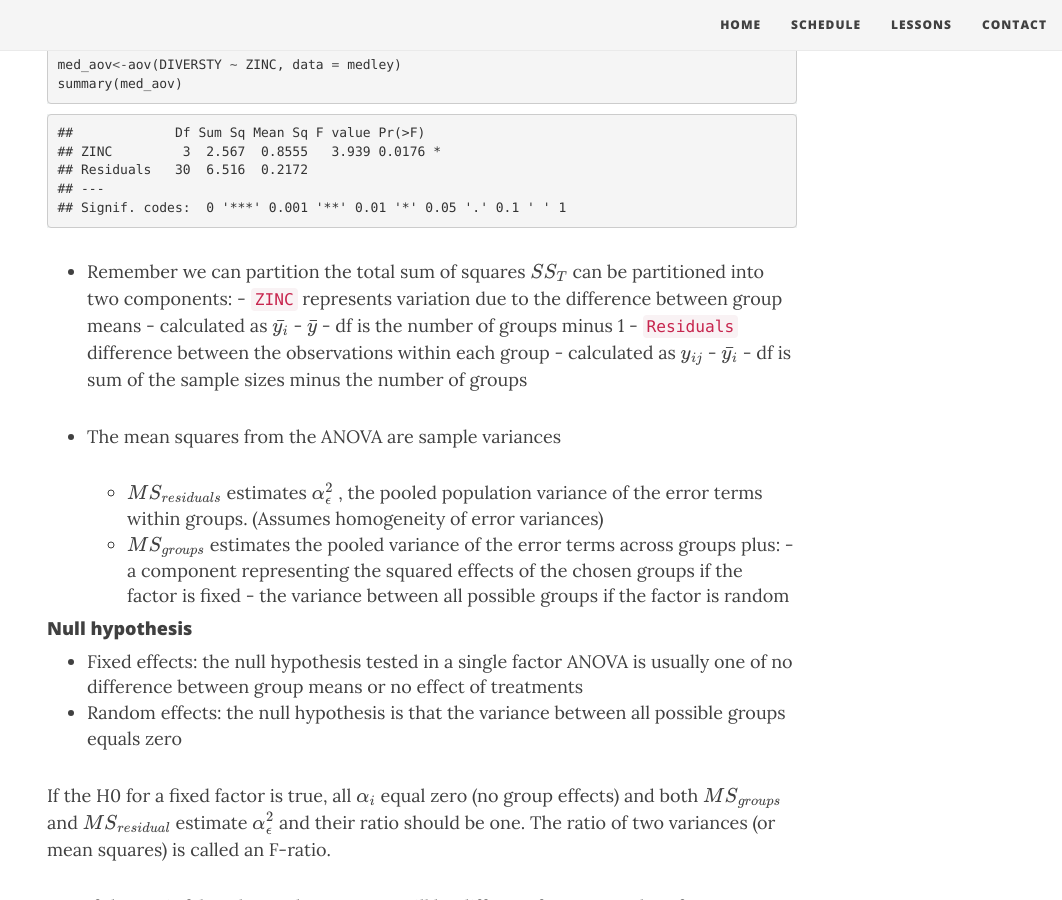
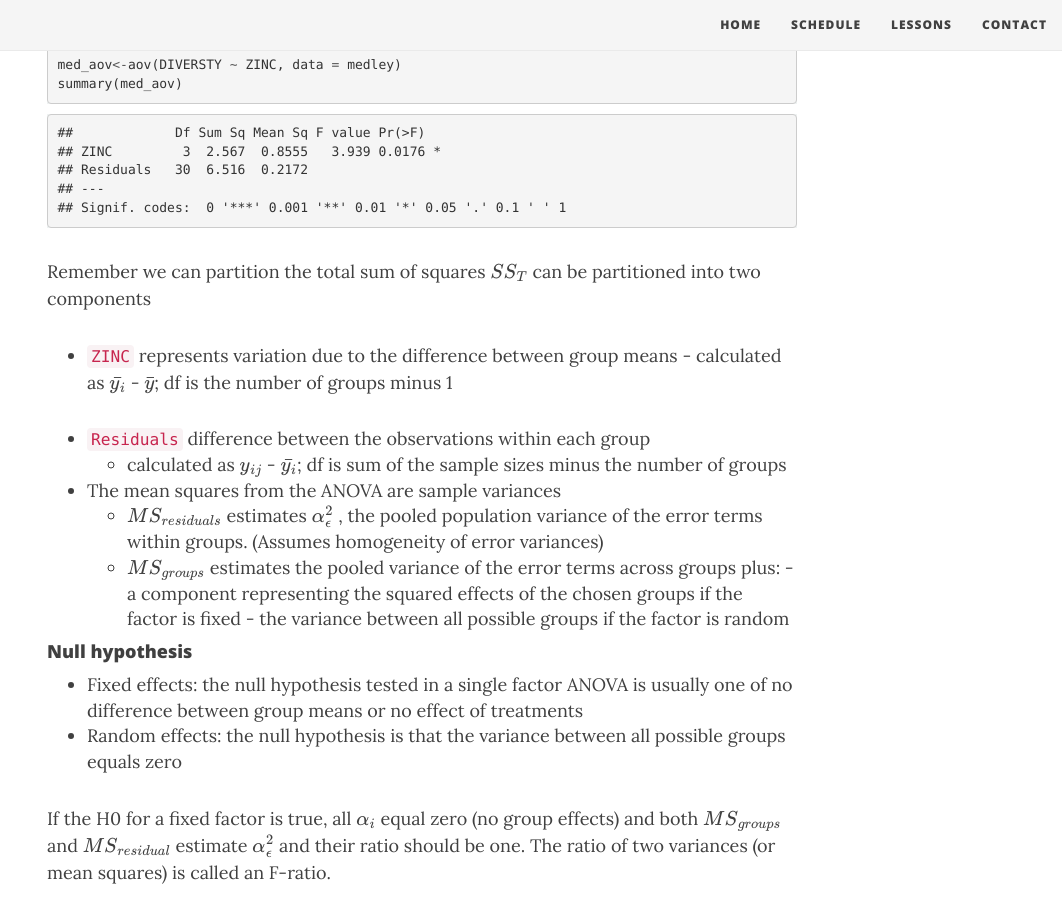
Before and after one commit to chrischizinski/SNR_R_Group, a Jekyll site: the page built from _posts/2016-12-09-ANOVA_1factor.md, in a window 1280 px wide and 900 px high, scrolled down 3384 px. Shown: the whole window, without its empty margins (218-1280 px from the left). Built offline with Jekyll 4.4.1, drawn with Linux system fonts in a browser that asks for light colours; nearby versions of some CDN libraries; formulas are drawn with MathJax 3; comment, search, counter and statistics services are not loaded.

Commit message:
update lesson

```diff
--- a/_posts/2016-12-09-ANOVA_1factor.md
+++ b/_posts/2016-12-09-ANOVA_1factor.md
@@ -191,13 +191,12 @@ summary(med_aov)
 ## Signif. codes:  0 '***' 0.001 '**' 0.01 '*' 0.05 '.' 0.1 ' ' 1
 {% endhighlight %}
 
-- Remember we can partition the total sum of squares \\( SS_{T} \\) can be partitioned into two components:
-      - `ZINC` represents variation due to the difference between group means
-            - calculated as \\( \bar{y_i} \\) - \\( \bar{y} \\)
-            - df is the number of groups minus 1
-      - `Residuals` difference between the observations within each group
-            - calculated as \\( y_{ij} \\) - \\( \bar{y_i} \\)
-            - df is sum of the sample sizes minus the number of groups
+Remember we can partition the total sum of squares \\( SS_{T} \\) can be partitioned into two components
+- `ZINC` represents variation due to the difference between group means
+      - calculated as \\( \bar{y_i} \\) - \\( \bar{y} \\); df is the number of groups minus 1
+
+ - `Residuals` difference between the observations within each group
+      - calculated as \\( y_{ij} \\) - \\( \bar{y_i} \\); df is sum of the sample sizes minus the number of groups
 
 -  The mean squares from the ANOVA are sample variances
       - \\( MS_{residuals} \\) estimates \\( \alpha_{\epsilon}^2  \\) , the pooled population variance of the error terms within groups. (Assumes homogeneity of error variances)
@@ -378,7 +377,7 @@ sigma_a/ (sigma_a + sigma_e) #proportion of total variance due to the random fac
 
 - More problematic than in the random effect models
       - Several have criticized measures of variance explained for fixed factors. They argued that the population “variance” of a set of fixed groups makes no sense and this measure cannot be compared to the average population variance between observations within groups, which is a true variance
-- Two approaches have been developed omega squared (\\( \omega^2 \\); variance of the group means)  and Cohen's effect size (*f*; difference among means measured in units of the standard deviation between replicates within group)
+- Two approaches have been developed omega squared ( \\( \omega^2 \\); variance of the group means)  and Cohen's effect size (*f*; difference among means measured in units of the standard deviation between replicates within group)
 - Cohen suggests that f values of 0.1, 0.25, and 0.4 represent small, medium, and large effect sizes respectively
 
 Let's go back to the `medley` dataset to explore these
```
